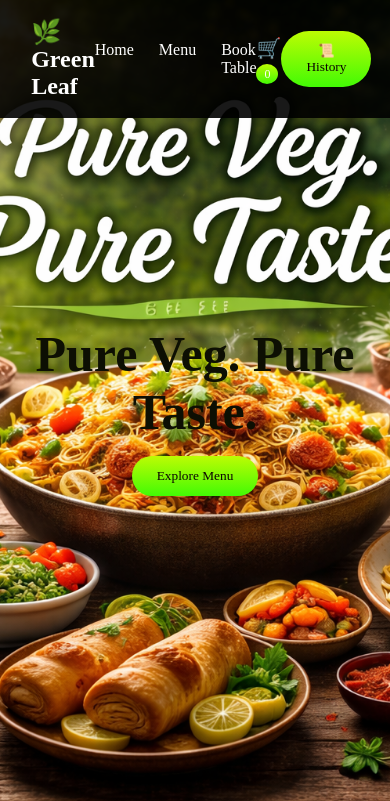
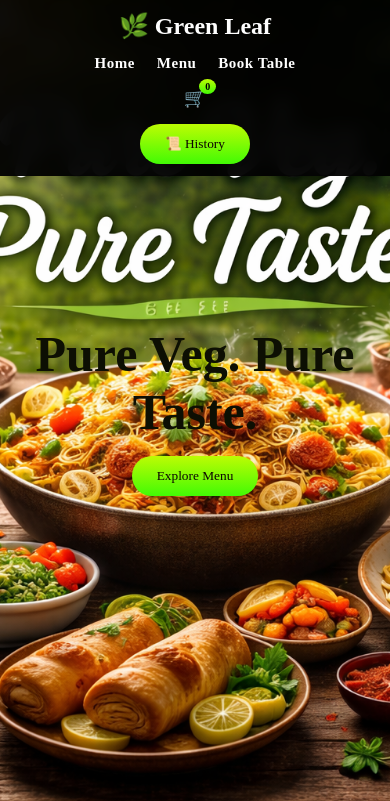
Before and after one commit to HomnadhHaigreevaKumarPuppala-5607/GREENLEAF-RESTAURANT, a Flask app: page / in a window 390 px wide. Shown: the top 801 px of the page. Run offline with Flask 3, Linux system fonts and the light colour scheme.

Commit message:
Update index.html

```diff
--- a/templates/index.html
+++ b/templates/index.html
@@ -23,43 +23,118 @@ color:white;
 
 /* NAVBAR */
 
+/* ================= NAVBAR ================= */
+
 nav{
     display:flex;
     justify-content:space-between;
     align-items:center;
-padding:18px 8%;
-background:rgba(0,0,0,0.9);
+    padding:16px 5%;
+    background:rgba(0,0,0,0.95);
     position:fixed;
     width:100%;
     top:0;
+    left:0;
     z-index:1000;
+    box-sizing:border-box;
+    backdrop-filter:blur(10px);
 }
 
-nav h2{color:#ba0000;}
+/* LOGO */
+nav h2{
+    color:#bdfc03;
+    font-size:34px;
+    font-weight:bold;
+    line-height:1;
+}
 
+/* MENU */
 nav ul{
     list-style:none;
     display:flex;
-gap:25px;
+    align-items:center;
+    gap:45px; /* MORE CLEAR SPACE */
+    margin:0;
+    padding:0;
+}
+
+/* LINKS */
+nav ul li{
+    display:flex;
+    align-items:center;
 }
 
 nav ul li a{
     text-decoration:none;
     color:white;
+    font-size:18px;
+    font-weight:600;
+    transition:0.3s ease;
+    white-space:nowrap;
+    letter-spacing:0.5px;
 }
 
-nav ul li a:hover{color:#f70505;}
+nav ul li a:hover{
+    color:#bdfc03;
+    transform:translateY(-2px);
+}
+
+/* CART ICON */
+.cart-icon{
+    cursor:pointer;
+    font-size:22px;
+    position:relative;
+}
+
+/* CART COUNT */
+#cart-count{
+    background:linear-gradient(#bdfc03 , #42fa05);
+    color:black;
+    padding:3px 8px;
+    border-radius:50%;
+    font-size:11px;
+    font-weight:bold;
+    position:absolute;
+    top:-10px;
+    right:-12px;
+}
+
+/* ================= MOBILE VIEW ================= */
+
+@media(max-width:768px){
+
+    nav{
+        padding:12px 15px;
+        flex-direction:column;
+        gap:15px;
+    }
+
+    nav h2{
+        font-size:26px;
+        text-align:center;
+    }
+
+    nav ul{
+        width:100%;
+        justify-content:center;
+        flex-wrap:wrap;
+        gap:22px; /* GOOD SPACING */
+    }
+
+    nav ul li a{
+        font-size:15px;
+    }
 
     .cart-icon{
-cursor:pointer;
-font-size:20px;
+        font-size:18px;
     }
 
     #cart-count{
-background:linear-gradient(#bdfc03 , #42fa05);
-padding:3px 8px;
-border-radius:50%;
-font-size:12px;
+        font-size:10px;
+        padding:2px 6px;
+        top:-8px;
+        right:-10px;
+    }
 }
 
 /* HERO */
```
Lines whose indentation alone changed are shown as unchanged.
